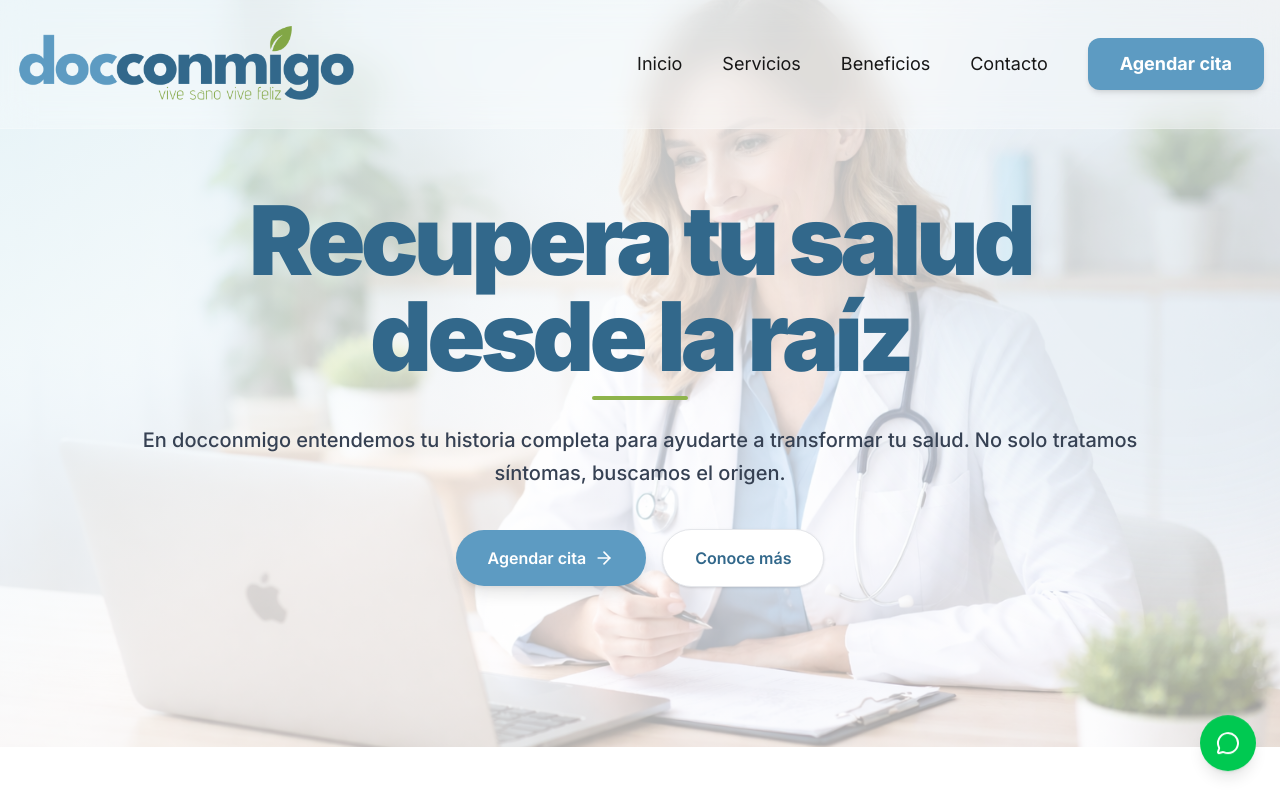
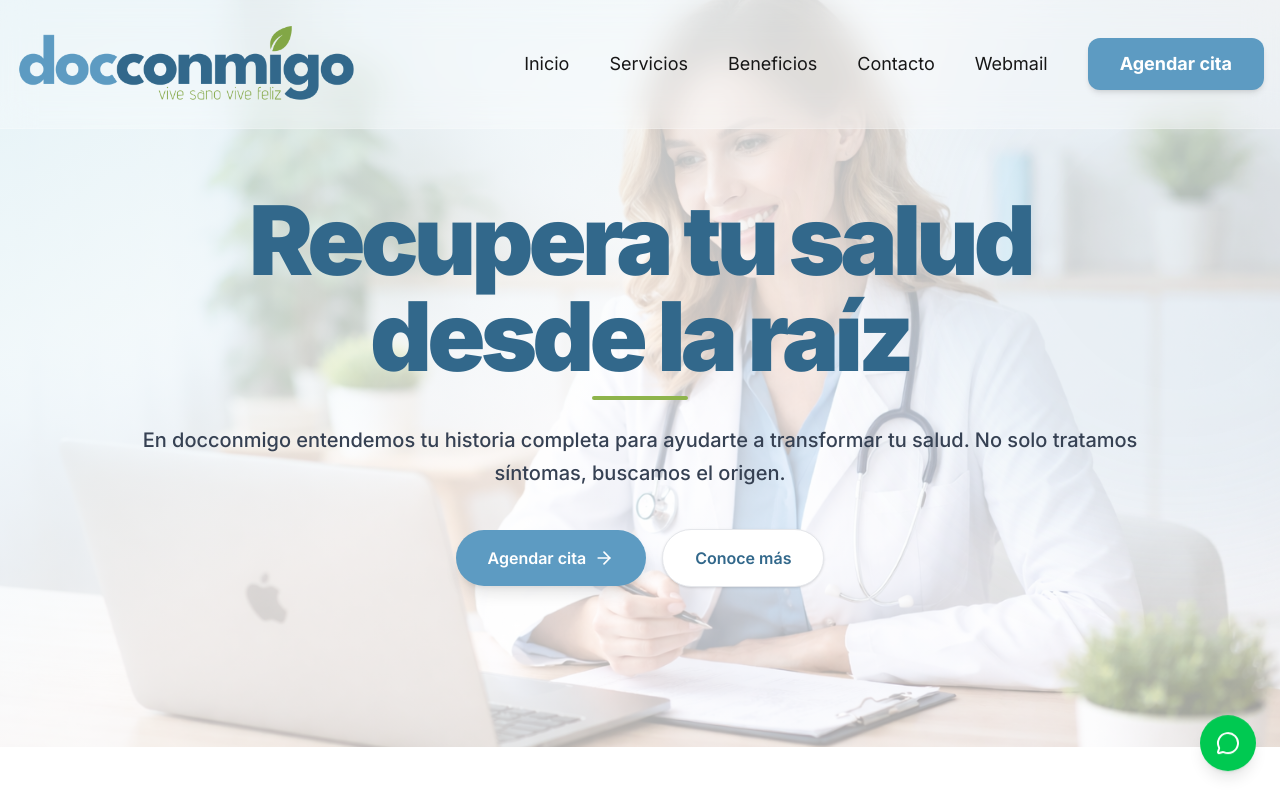
Before and after one commit to icodecauseiloveit/docconmigo_web, a Next.js app: page / in a window 1280 px wide. Shown: the top 800 px of the page. Built offline with nearby package versions, Linux system fonts and the light colour scheme.

Commit message:
feat: add webmail link to navbar

```diff
--- a/src/components/layout/Navbar.tsx
+++ b/src/components/layout/Navbar.tsx
@@ -49,6 +49,7 @@ export default function Navbar() {
           <Link href="/#servicios" className="text-lg font-normal hover:text-primary transition-colors">Servicios</Link>
           <Link href="/#beneficios" className="text-lg font-normal hover:text-primary transition-colors">Beneficios</Link>
           <Link href="/#contacto" className="text-lg font-normal hover:text-primary transition-colors">Contacto</Link>
+          <Link href="https://mail.docconmigo.com/webmail" target="_blank" rel="noopener noreferrer" className="text-lg font-normal hover:text-primary transition-colors">Webmail</Link>
 
           <Link
             href="/#contacto"
@@ -85,6 +86,7 @@ export default function Navbar() {
             <Link onClick={() => setIsOpen(false)} href="/#servicios" className="text-xl font-medium py-2 border-b border-gray-50">Servicios</Link>
             <Link onClick={() => setIsOpen(false)} href="/#beneficios" className="text-xl font-medium py-2 border-b border-gray-50">Beneficios</Link>
             <Link onClick={() => setIsOpen(false)} href="/#contacto" className="text-xl font-medium py-2 border-b border-gray-50">Contacto</Link>
+            <Link onClick={() => setIsOpen(false)} href="https://mail.docconmigo.com/webmail" target="_blank" rel="noopener noreferrer" className="text-xl font-medium py-2 border-b border-gray-50">Webmail</Link>
             <Link
               onClick={() => setIsOpen(false)}
               href="/#contacto"
```
